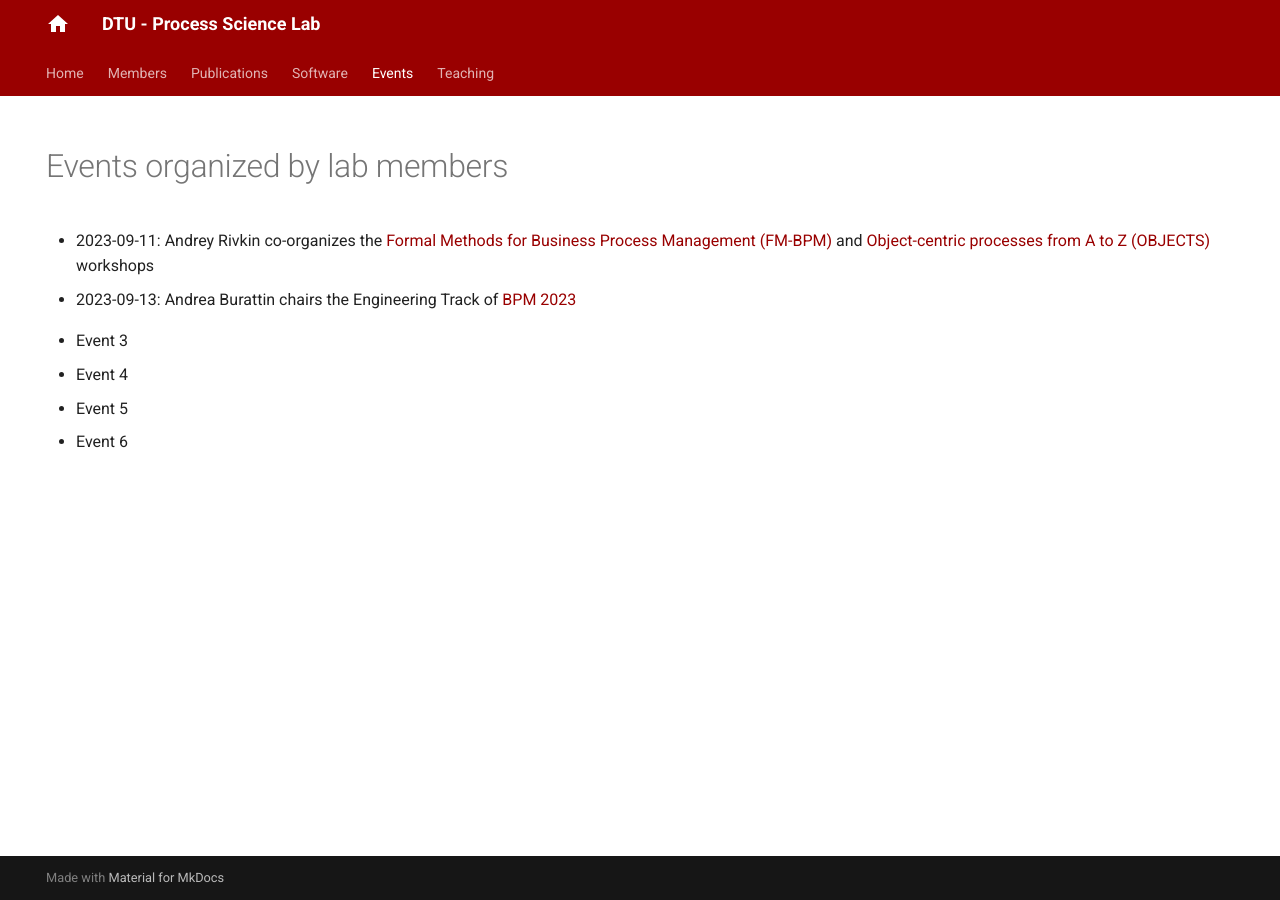
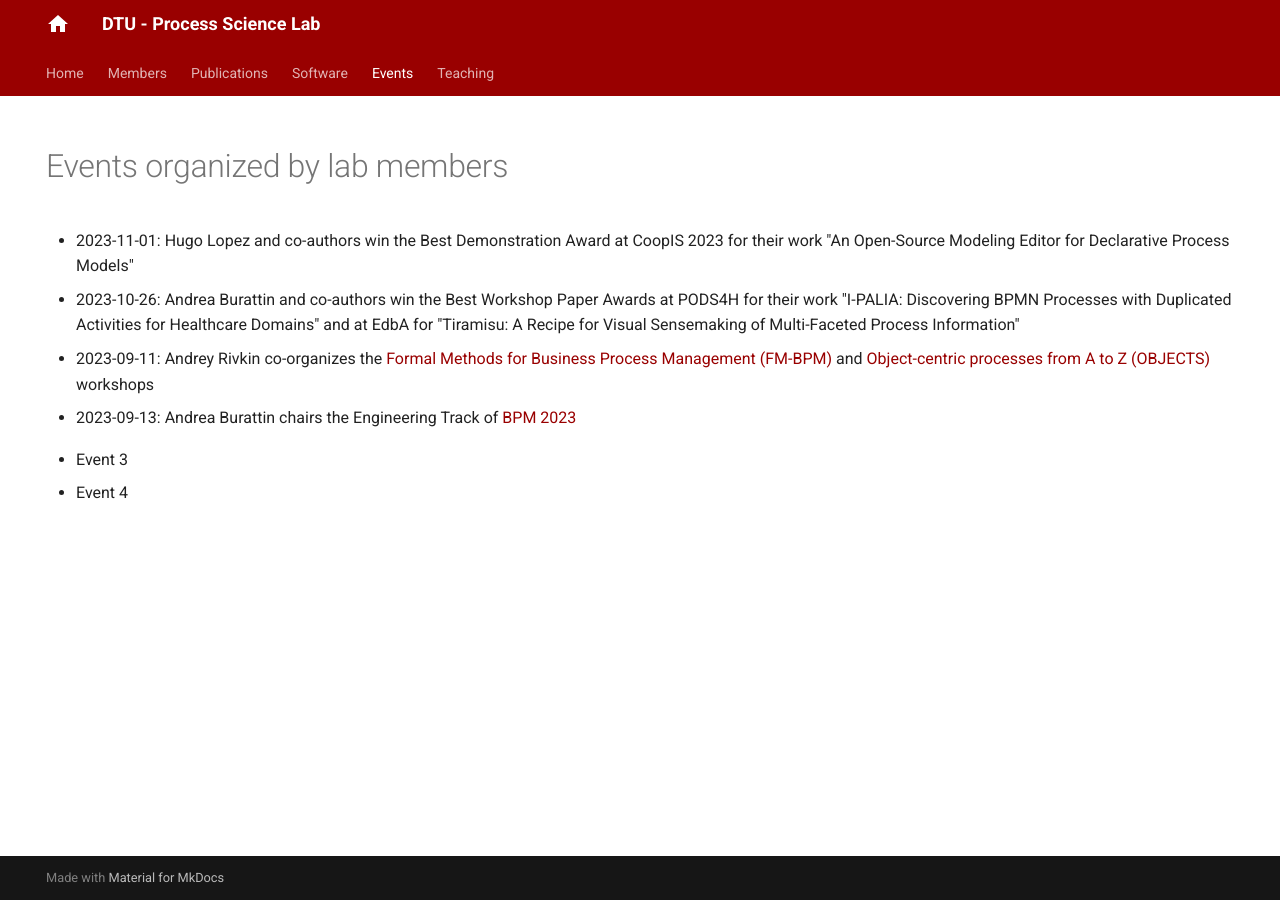
Before and after one commit to DTU-PSL/dtu-psl.github.io, an MkDocs documentation site: the page built from docs/events.md, in a window 1280 px wide. Built offline with MkDocs 1.6.1 and Material for MkDocs 9.7.7, drawn with Linux system fonts in a browser that asks for light colours.

Commit message:
Update events.md

```diff
--- a/docs/events.md
+++ b/docs/events.md
@@ -8,10 +8,10 @@ hide:
 # Events organized by lab members
 
 <!--intro-start-->
+- 2023-11-01: Hugo Lopez and co-authors win the Best Demonstration Award at CoopIS 2023 for their work "An Open-Source Modeling Editor for Declarative Process Models"
+- 2023-10-26: Andrea Burattin and co-authors win the Best Workshop Paper Awards at PODS4H for their work "I-PALIA: Discovering BPMN Processes with Duplicated Activities for Healthcare Domains" and at EdbA for "Tiramisu: A Recipe for Visual Sensemaking of Multi-Faceted Process Information"
 - 2023-09-11: Andrey Rivkin co-organizes the [Formal Methods for Business Process Management (FM-BPM)](https://fm-bpm2023.github.io/) and [Object-centric processes from A to Z (OBJECTS)](https://objects2023.github.io) workshops
 - 2023-09-13: Andrea Burattin chairs the Engineering Track of [BPM 2023](https://bpm2023.sites.uu.nl/)
 <!--intro-end-->
 - Event 3
 - Event 4
-- Event 5
-- Event 6
```
